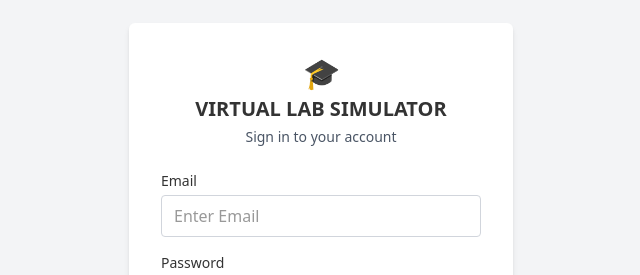
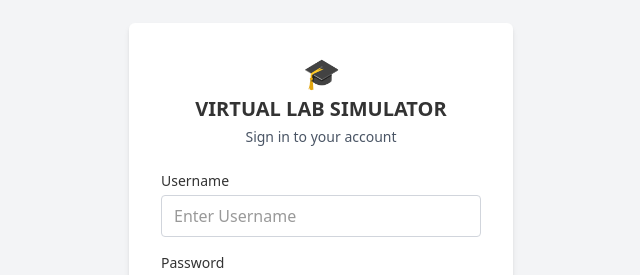
Before and after one commit to Coding-Elysium/virtual-lab-frontend-deployed, a React (Vite) app: page / in a window 1280 px wide. Shown: the part 149-424 px from the top of the page, without its empty margins (319-959 px from the left). Built offline with nearby package versions, Linux system fonts and the light colour scheme.

Commit message:
CARLO UPDATE USERNAME TO EMAIL

```diff
--- a/src/components/CardStatus/CardAdmin.jsx
+++ b/src/components/CardStatus/CardAdmin.jsx
@@ -83,8 +83,8 @@ const CardAdmin = ({ admin, onEdit, onDelete }) => {
           <span className="font-semibold">Gender:</span> {admin.gender || "N/A"}
         </p>
         <p>
-          <span className="font-semibold">Email:</span>{" "}
-          <span className="font-medium text-black">{admin.email || "N/A"}</span>
+          <span className="font-semibold">Username:</span>{" "}
+          <span className="font-medium text-black">{admin.username || "N/A"}</span>
         </p>
       </div>
     </div>
--- a/src/components/Form/AddAdminForm.jsx
+++ b/src/components/Form/AddAdminForm.jsx
@@ -10,7 +10,7 @@ const AddAdminForm = ({
   const [formData, setFormData] = useState({
     firstName: admin?.firstName || "",
     lastName: admin?.lastName || "",
-    email: admin?.email || "",
+    username: admin?.username || "",
     password: admin?.password || "",
     subject: admin?.subject || "",
     employeeNumber: admin?.employeeNumber || "",
@@ -69,7 +69,7 @@ const AddAdminForm = ({
         <div className="grid grid-cols-1 md:grid-cols-2 gap-4">
           <InputField label="First Name" name="firstName" value={formData.firstName} onChange={onChange} placeholder="Enter First Name" required/>
           <InputField label="Last Name" name="lastName" value={formData.lastName} onChange={onChange} placeholder="Enter Last Name" required/>
-          <InputField label="Email" name="email" type="email" value={formData.email} onChange={onChange} placeholder="Enter Email" required/>
+          <InputField label="Username" name="username" type="username" value={formData.username} onChange={onChange} placeholder="Enter Username" required/>
           <SelectField label="Gender" name="gender" value={formData.gender} onChange={onChange} options={["Male", "Female"]} required/>
           <InputField label="Subject" name="subject" value={formData.subject} onChange={onChange} placeholder="Enter Subject" required/>
           <InputField label="Employee Number" name="employeeNumber" value={formData.employeeNumber} onChange={onChange} placeholder="Enter Employee Number" required/>
--- a/src/components/Modal/EditAdminModal.jsx
+++ b/src/components/Modal/EditAdminModal.jsx
@@ -12,7 +12,7 @@ export default function EditAdminModal({ isOpen, onClose, admin, savedAdmin }) {
     lastName: "",
     subject: "",
     position: "",
-    email: "",
+    username: "",
     gender: "",
   });
 
@@ -62,9 +62,9 @@ export default function EditAdminModal({ isOpen, onClose, admin, savedAdmin }) {
               required
             />
             <InputField
-              label="Email"
-              name="email"
-              value={formData.email}
+              label="Username"
+              name="username"
+              value={formData.username}
               onChange={handleChange}
               required
             />
--- a/src/components/Modal/EditModal.jsx
+++ b/src/components/Modal/EditModal.jsx
@@ -13,7 +13,7 @@ export default function EditUserModal({ isOpen, onClose, user }) {
     lastName: "",
     gender: "",
     gradeLevel: "",
-    email: "",
+    username: "",
   });
 
   useEffect(() => {
--- a/src/components/ProfileCard/ProfileCard.jsx
+++ b/src/components/ProfileCard/ProfileCard.jsx
@@ -39,8 +39,8 @@ const ProfileCard = ({ admin }) => {
               {admin.firstName} {admin.lastName}
             </h2>
             <p className="text-sm text-gray-500">Head Teacher</p>
-            <p className="text-sm text-gray-700 mt-2">{admin.email ?? 'info@example.com'}</p>
-            <p className="text-xs text-gray-500">Email</p>
+            <p className="text-sm text-gray-700 mt-2">{admin.username ?? 'info@example.com'}</p>
+            <p className="text-xs text-gray-500">Username</p>
           </div>
         )}
       </div>
--- a/src/components/Table/PendingTable.jsx
+++ b/src/components/Table/PendingTable.jsx
@@ -27,7 +27,7 @@ export default function PendingTable() {
   const filteredUsers = studentPending
     .filter((user) => user.status === "Pending")
     .filter((user) =>
-      `${user.firstName} ${user.lastName} ${user.email} ${user.gradeLevel}`
+      `${user.firstName} ${user.lastName} ${user.username} ${user.gradeLevel}`
         .toLowerCase()
         .includes(search.toLowerCase())
     );
@@ -109,7 +109,7 @@ export default function PendingTable() {
                     <div className="text-base font-semibold">
                       {user.firstName} {user.lastName}
                     </div>
-                    <div className="text-sm text-gray-500">{user.email}</div>
+                    <div className="text-sm text-gray-500">{user.username}</div>
                   </div>
                 </div>
                 <div className="mt-2 text-sm">
@@ -185,7 +185,7 @@ export default function PendingTable() {
                         {user.firstName} {user.lastName}
                       </div>
                       <div className="font-normal text-gray-500">
-                        {user.email}
+                        {user.username}
                       </div>
                     </div>
                   </th>
--- a/src/components/Table/UserTable.jsx
+++ b/src/components/Table/UserTable.jsx
@@ -54,7 +54,7 @@ export default function UserTable() {
     return studentApproved
       .filter((user) => user.status === "Approved")
       .filter((user) =>
-        `${user.firstName} ${user.lastName} ${user.email} ${user.gradeLevel} ${user.lrn}`
+        `${user.firstName} ${user.lastName} ${user.username} ${user.gradeLevel} ${user.lrn}`
           .toLowerCase()
           .includes(search.toLowerCase())
       );
@@ -133,7 +133,7 @@ export default function UserTable() {
                     <div className="text-base font-semibold">
                       {user.firstName} {user.lastName}
                     </div>
-                    <div className="text-sm text-gray-500">{user.email}</div>
+                    <div className="text-sm text-gray-500">{user.username}</div>
                   </div>
                 </div>
                 <div className="mt-2 text-sm">
@@ -207,7 +207,7 @@ export default function UserTable() {
                         {user.firstName} {user.lastName}
                       </div>
                       <div className="font-normal text-gray-500">
-                        {user.email}
+                        {user.username}
                       </div>
                     </div>
                   </th>
--- a/src/pages/AddStudent.jsx
+++ b/src/pages/AddStudent.jsx
@@ -17,7 +17,7 @@ const AddStudent = () => {
     lrn: "",
     firstName: "",
     lastName: "",
-    email: "",
+    username: "",
     gender: "",
     password: "",
     gradeLevel: "",
@@ -48,7 +48,7 @@ const AddStudent = () => {
         lrn: "",
         firstName: "",
         lastName: "",
-        email: "",
+        username: "",
         gender: "",
         password: "",
         gradeLevel: "",
@@ -94,17 +94,17 @@ const AddStudent = () => {
               name="lastName"
               value={formData.lastName}
               onChange={handleChange}
-              placeholder="Enter First Name"
+              placeholder="Enter Last Name"
               required
             />
 
             <InputField
-              label="Email"
-              name="email"
-              value={formData.email}
-              type="email"
+              label="Username"
+              name="username"
+              value={formData.username}
+              type="username"
               onChange={handleChange}
-              placeholder="Enter First Name"
+              placeholder="Username"
               required
             />
 
@@ -123,7 +123,7 @@ const AddStudent = () => {
               value={formData.password}
               type="password"
               onChange={handleChange}
-              placeholder="Enter First Name"
+              placeholder="Enter Password"
               required
             />
           </div>
@@ -158,7 +158,7 @@ const AddStudent = () => {
       )}
       {error && (
         <ErrorModal
-          message="LRN or email already exists."
+          message="LRN or username already exists."
           onClose={() => setError(false)}
         />
       )}
--- a/src/pages/Login.jsx
+++ b/src/pages/Login.jsx
@@ -5,7 +5,7 @@ import authStore from "../store/authStore";
 
 const Login = () => {
   const [showPassword, setShowPassword] = useState(false);
-  const [email, setEmail] = useState("");
+  const [username, setUsername] = useState("");
   const [password, setPassword] = useState("");
 
   const togglePassword = () => setShowPassword(!showPassword);
@@ -14,9 +14,9 @@ const Login = () => {
   const { loginAdmin, loading } = authStore();
 
   const handleSignIn = async () => {
-    if (!email || !password) return alert("Please enter email and password.");
+    if (!username || !password) return alert("Please enter username and password.");
 
-    await loginAdmin({ email, password });
+    await loginAdmin({ username, password });
 
     const { isLoggedIn, error } = authStore.getState();
 
@@ -26,7 +26,7 @@ const Login = () => {
       navigate("/dashboard");
     } else {
       alert(error || "Login failed.");
-      setEmail("");
+      setUsername("");
       setPassword("");
     }
   };
@@ -43,12 +43,12 @@ const Login = () => {
 
         <div className="space-y-4">
           <div>
-            <label className="block text-sm font-medium mb-1">Email</label>
+            <label className="block text-sm font-medium mb-1">Username</label>
             <input
               type="text"
-              value={email}
-              onChange={(e) => setEmail(e.target.value)}
-              placeholder="Enter Email"
+              value={username}
+              onChange={(e) => setUsername(e.target.value)}
+              placeholder="Enter Username"
               className="w-full border border-gray-300 rounded px-3 py-2 focus:outline-none focus:ring-2 focus:ring-indigo-400"
             />
           </div>
--- a/src/pages/ViewProfile.jsx
+++ b/src/pages/ViewProfile.jsx
@@ -82,8 +82,8 @@ const ViewProfile = () => {
                 </span>
               </li>
               <li className="flex justify-between">
-                <span className="font-medium">Email:</span>
-                <span>{profile.email}</span>
+                <span className="font-medium">Username:</span>
+                <span>{profile.username}</span>
               </li>
               <li className="flex justify-between">
                 <span className="font-medium">Gender:</span>
```
Also changed, not shown: src/constant/constant.jsx (+11 -11 lines).
